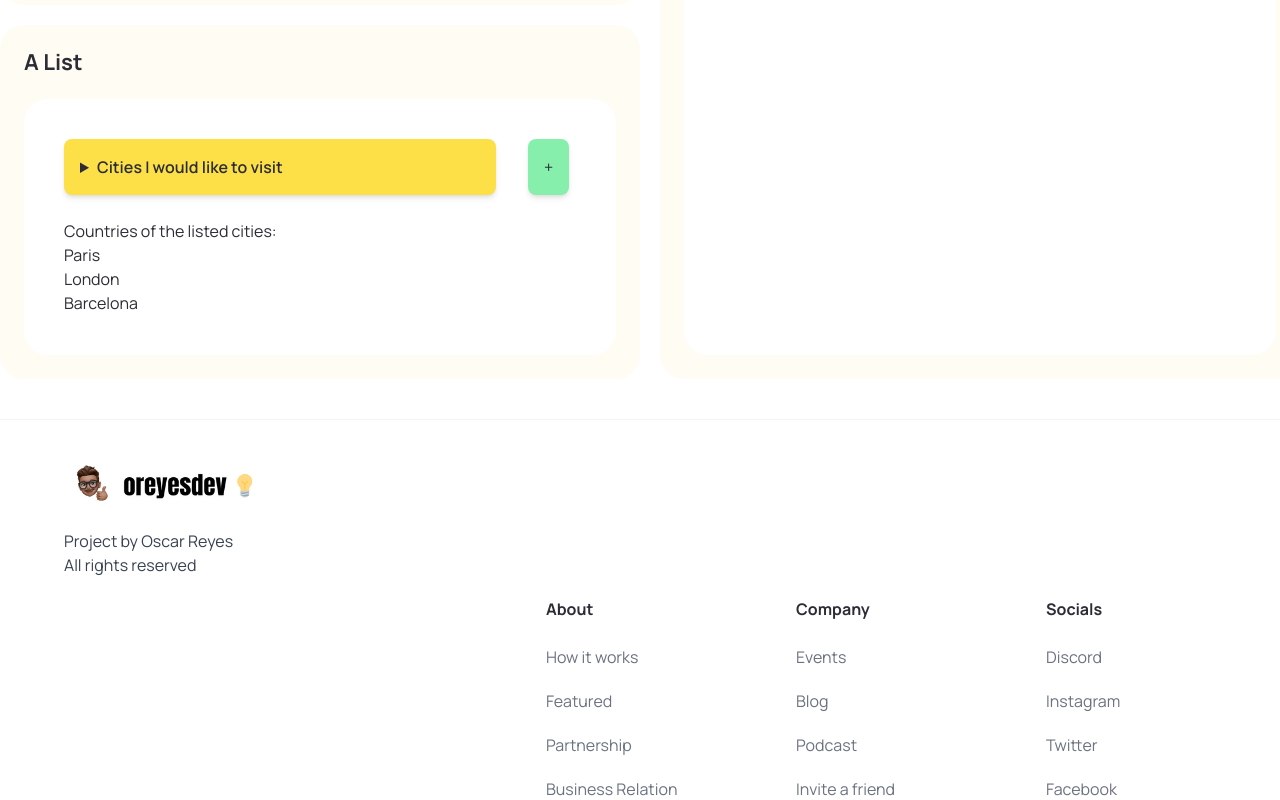
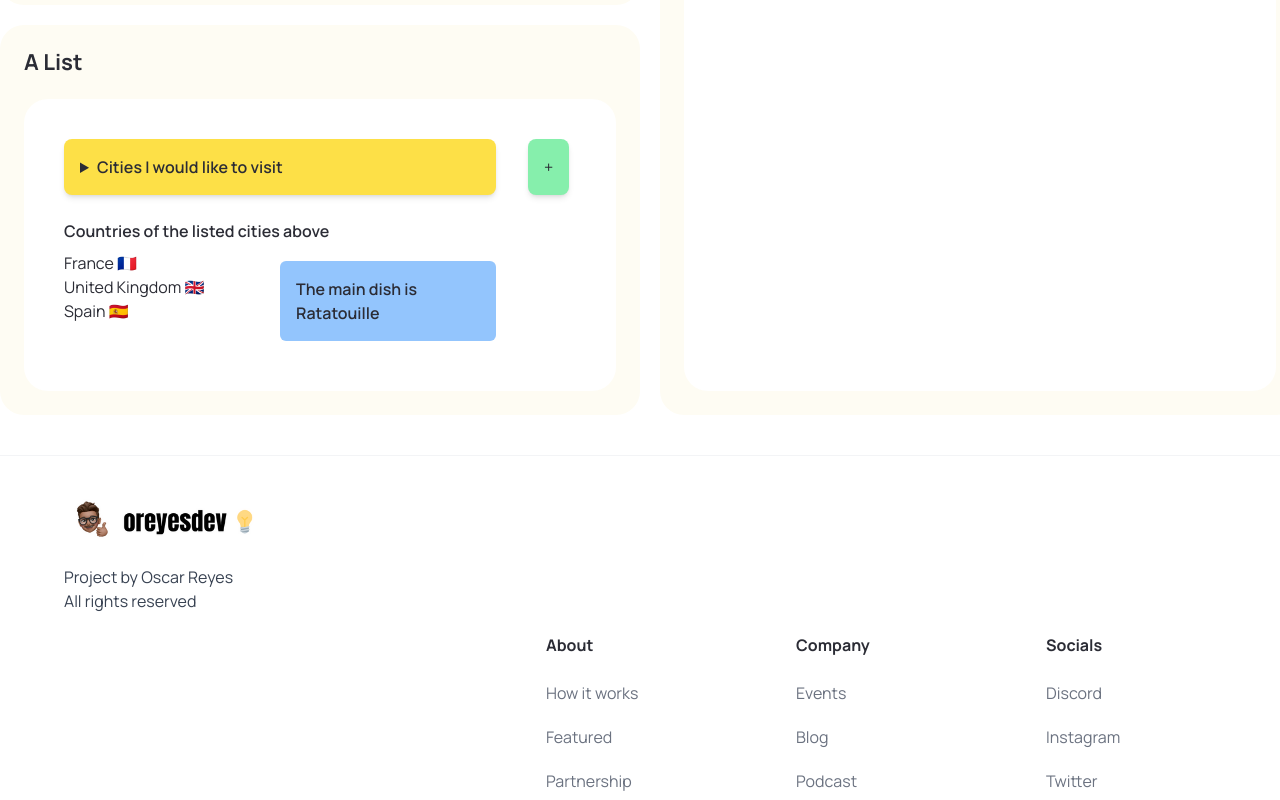
Before and after one commit to jon-oscar/eloquent-js, a Next.js app: page /chapter4 in a window 1280 px wide. Shown: the part 1120-1920 px from the top of the page. Built offline with nearby package versions, Linux system fonts and the light colour scheme.

Commit message:
update utilis component with helper functions and testing passed, Alist component working and testing passed

```diff
--- a/components/exercises/chapter-4-oscar/Alist.tsx
+++ b/components/exercises/chapter-4-oscar/Alist.tsx
@@ -1,40 +1,13 @@
-import React, { ReactNode, useState } from 'react';
-import { ListItemProp, arrayToList, prepend, listToArray } from './Utils';
+import React, { useState } from 'react';
+import { arrayToList, prepend, listToArray, getFood, ListItem } from './Utils';
 
-type ListItem = {
-  value: ReactNode;
-  rest: ListItem | null;
-};
+export const initialItems = arrayToList(['Paris', 'London', 'Barcelona']);
 
-const ListItem = ({ item }: { item: ListItem }) => {
-  return (
-    <li>
-      <p className='text-gray-800'>{item.value}</p>
-      {item.rest === null ? (
-        <div className='mb-2'>
-          <div className='bg-red-600 p-3 rounded-lg cursor-pointer shadow'>
-            <p className='font-semibold'>No more cities to visit</p>
-          </div>
-        </div>
-      ) : (
-        <details className='mb-2'>
-          <summary className='bg-yellow-600 p-3 rounded-lg cursor-pointer shadow'>
-            <span className='font-semibold'>
-              {item.rest && Object.getOwnPropertyNames(item?.rest)[1]}
-            </span>
-          </summary>
-          <div className='bg-white p-4'>
-            <ListItem item={item.rest} />
-          </div>
-        </details>
-      )}
-    </li>
-  );
-};
-
-const initialItems = arrayToList(['Paris', 'London', 'Barcelona']);
-
-const Alist = () => {
+/**
+ * Alist component displays a list of cities and their corresponding countries.
+ * It allows adding new cities to the list randomly.
+ */
+export default function Alist() {
   const [items, setItems] = useState(initialItems);
 
   return (
@@ -44,20 +17,50 @@ const Alist = () => {
           <summary className='bg-yellow-300 p-4 rounded-lg cursor-pointer shadow-md mb-4'>
             <span className='font-semibold'>Cities I would like to visit</span>
           </summary>
-          <ul className='ml-8 space-y-4'>
+          <ul className='ml-8 space-y-4 max-h-[366px] overflow-hidden'>
             {items && <ListItem item={items} />}
           </ul>
         </details>
-        <p>Countries of the listed cities:</p>
-
-        {listToArray(items).map((item, index) => (
-          <div key={index}>{item}</div>
-        ))}
+        <p className=' font-semibold mb-2'>
+          Countries of the listed cities above
+        </p>
+        <div className='flex'>
+          <div className='flex flex-col flex-1 h-[100px] overflow-hidden'>
+            {listToArray(items).map((item, index) => {
+              if (item === 'Paris') {
+                return <div key={index}>{'France 🇫🇷'}</div>;
+              } else if (item === 'London') {
+                return <div key={index}>{'United Kingdom 🇬🇧'}</div>;
+              } else if (item === 'Barcelona') {
+                return <div key={index}>{'Spain 🇪🇸'}</div>;
+              } else if (item === 'Porto') {
+                return <div key={index}>{'Portugal 🇵🇹'}</div>;
+              } else if (item === 'Milan') {
+                return <div key={index}>{'Italy 🇮🇹'}</div>;
+              } else if (item === 'Geneva') {
+                return <div key={index}>{'Switzerland 🇨🇭'}</div>;
+              } else {
+                return <div key={index}>{'Hungary 🇭🇺'}</div>;
+              }
+            })}
+          </div>
+          <div className='flex flex-col flex-1 justify-center'>
+            <div className='bg-blue-300 p-4 rounded-md '>
+              <span className=' font-semibold'>
+                The main dish is {getFood(items)}
+              </span>
+            </div>
+          </div>
+        </div>
       </div>
       <div className='p-4 max-w-sm flex-[0.2]'>
         <button
           className='bg-green-300 p-4 rounded-lg cursor-pointer shadow-md mb-4'
           onClick={() => {
+            /**
+             * Generates a random city from a predefined list of cities.
+             * @returns {string} The randomly selected city.
+             */
             function randomCity() {
               const cities = ['Porto', 'Milan', 'Geneva', 'Budapest'];
               const randomIndex = Math.floor(Math.random() * cities.length);
@@ -72,6 +75,4 @@ const Alist = () => {
       </div>
     </div>
   );
-};
-
-export default Alist;
+}
--- a/components/exercises/chapter-4-oscar/Utils.tsx
+++ b/components/exercises/chapter-4-oscar/Utils.tsx
@@ -142,3 +142,69 @@ export function nth(
   // list.rest because we want to move to the next node
   else return nth(list.rest, n - 1);
 }
+
+/**
+ * Retrieves the corresponding food for a given city.
+ * @param items - The list of items.
+ * @returns The food associated with the city.
+ */
+export function getFood(items: ListItemProp | null) {
+  const city = nth(items, 0);
+  let food = '';
+
+  switch (city) {
+    case 'Paris':
+      food = 'Ratatouille';
+      break;
+    case 'London':
+      food = 'Sunday roast';
+      break;
+    case 'Barcelona':
+      food = 'Paella';
+      break;
+    case 'Porto':
+      food = 'Salted cod';
+      break;
+    case 'Milan':
+      food = 'Lasagna';
+      break;
+    case 'Geneva':
+      food = 'Fondue';
+      break;
+    default:
+      food = 'Goulash';
+      break;
+  }
+  return <p>{food}</p>;
+}
+
+/**
+ * Represents a list item.
+ * @param item - The item to be rendered.
+ * @returns The rendered list item.
+ */
+export function ListItem({ item }: { item: ListItemProp }) {
+  return (
+    <li>
+      <p className='text-gray-800'>{item.value}</p>
+      {item.rest === null ? (
+        <div className='mb-2'>
+          <div className='bg-red-600 p-3 rounded-lg cursor-pointer shadow'>
+            <p className='font-semibold'>No more cities to visit</p>
+          </div>
+        </div>
+      ) : (
+        <details className='mb-2'>
+          <summary className='bg-yellow-600 p-3 rounded-lg cursor-pointer shadow'>
+            <span className='font-semibold'>
+              {item.rest && Object.getOwnPropertyNames(item?.rest)[1]}
+            </span>
+          </summary>
+          <div className='bg-white p-4'>
+            <ListItem item={item.rest} />
+          </div>
+        </details>
+      )}
+    </li>
+  );
+}
```
Also changed, not shown: 2 other files (tests, documents, lock files or other folders).
